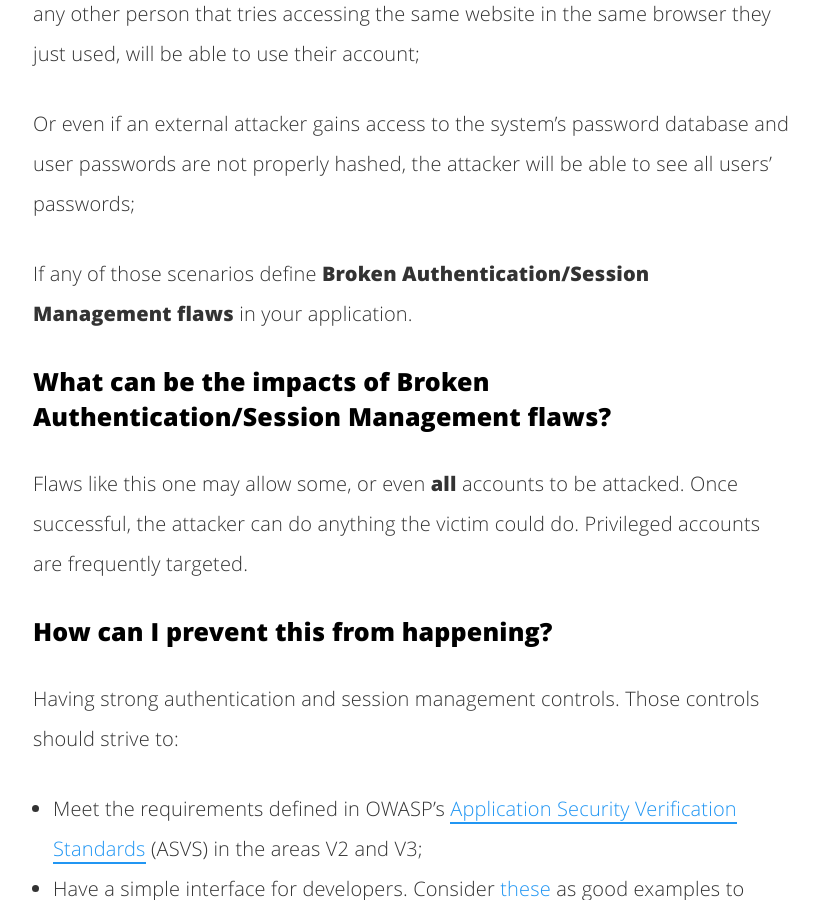
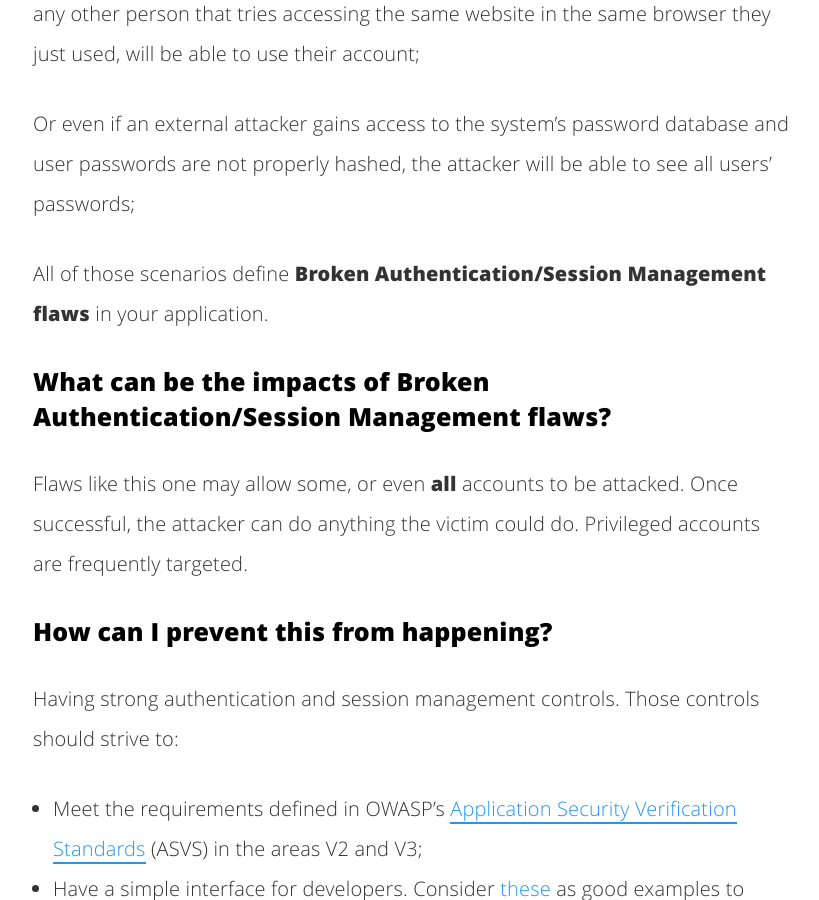
Before and after one commit to OtavioRMachado/otaviormachado.github.io, a Jekyll site: the page built from _posts/2016-01-27-what-is-broken-authentication?.md, in a window 1280 px wide and 900 px high, scrolled down 2041 px. Shown: the whole window, without its empty margins (227-1046 px from the left). Built offline with Jekyll 4.4.1, drawn with Linux system fonts in a browser that asks for light colours; comment, search, counter and statistics services are not loaded.

Commit message:
Fixing Broken Authentication blog post

```diff
--- a/_posts/2016-01-27-what-is-broken-authentication?.md
+++ b/_posts/2016-01-27-what-is-broken-authentication?.md
@@ -33,7 +33,7 @@ Or when you don't set your application's timeouts are not set properly and one o
 
 Or even if an external attacker gains access to the system's password database and user passwords are not properly hashed, the attacker will be able to see all users' passwords;
 
-If any of those scenarios define **Broken Authentication/Session Management flaws** in your application.
+ All of those scenarios define **Broken Authentication/Session Management flaws** in your application.
 
 ### What can be the impacts of Broken Authentication/Session Management flaws?
 Flaws like this one may allow some, or even **all** accounts to be attacked. Once successful, the attacker can do anything the victim could do. Privileged accounts are frequently targeted.
```
